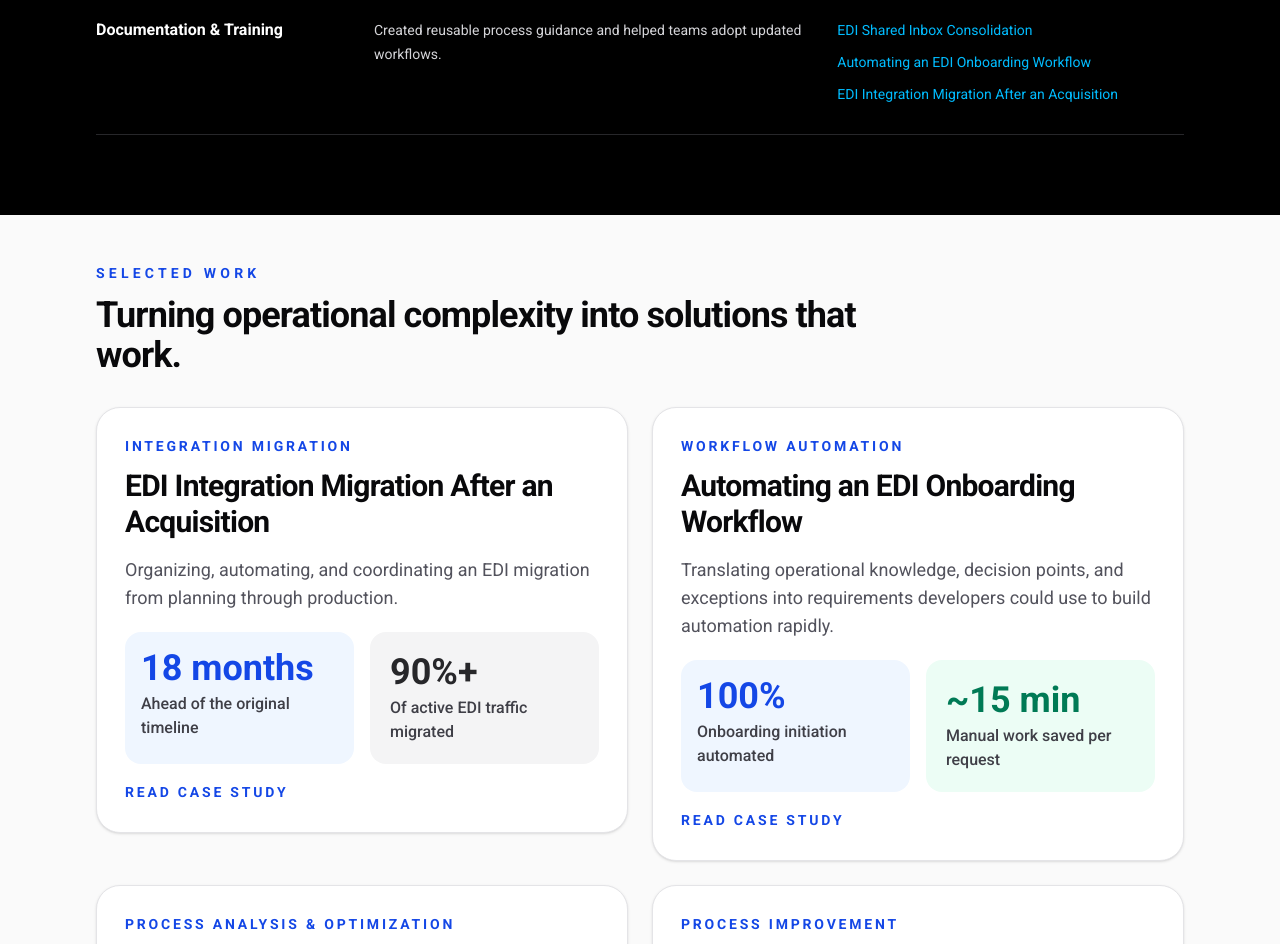
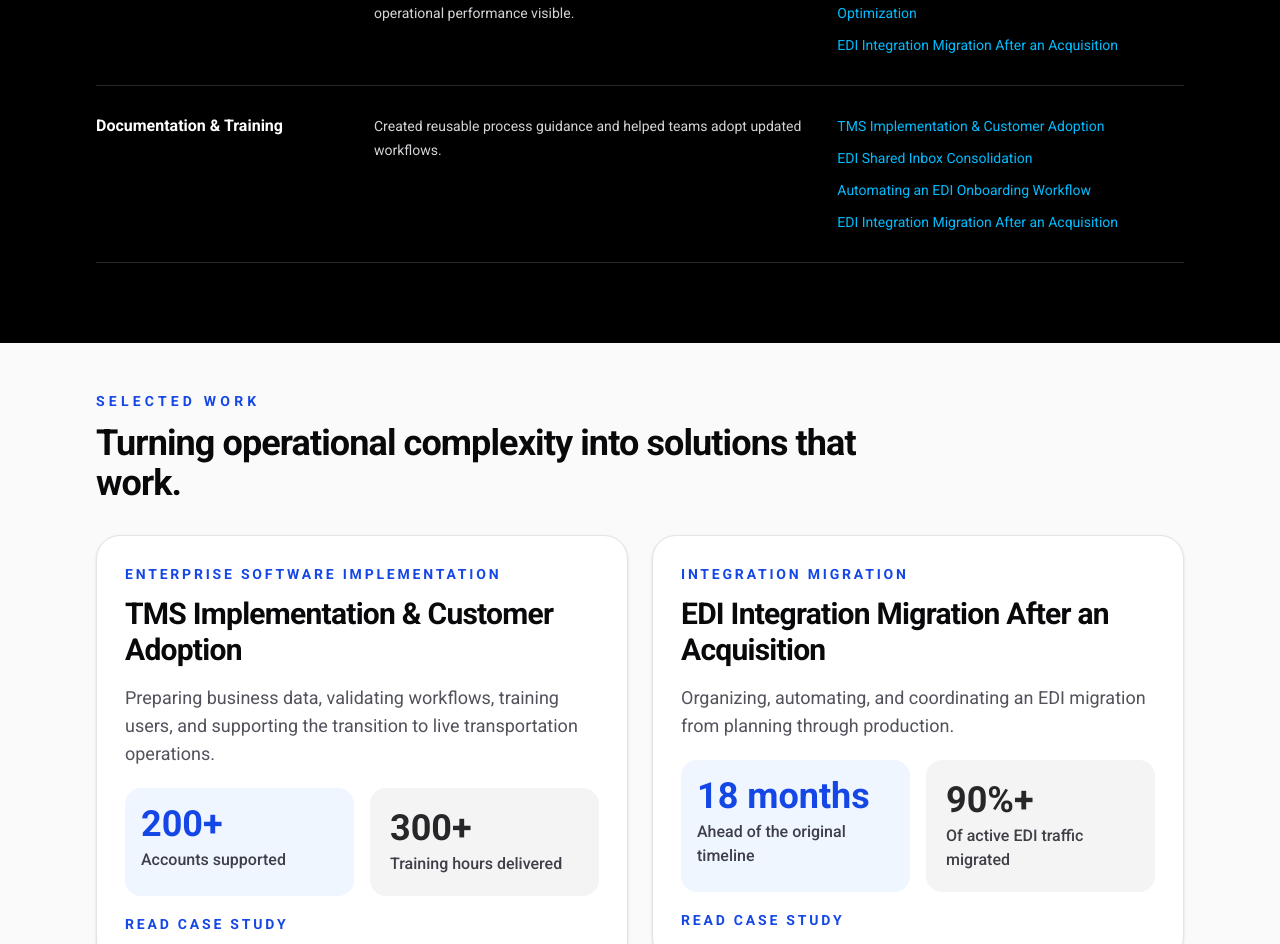
Before and after one commit to aprilsmith4026-bot/april-portfolio, a Next.js app: page / in a window 1280 px wide. Shown: the part 2188-3132 px from the top of the page. Built offline with nearby package versions, Linux system fonts and the light colour scheme.

Commit message:
Feature TMS implementation experience on portfolio homepage

```diff
--- a/app/page.tsx
+++ b/app/page.tsx
@@ -107,6 +107,10 @@ const responsibilities = [
     "description": "Verified data, configurations, and workflow results against expected business outcomes.",
     "projects": [
       {
+        "title": "TMS Implementation & Customer Adoption",
+        "href": "/work/tms-implementation#project-overview"
+      },
+      {
         "title": "Automating an EDI Onboarding Workflow",
         "href": "/work/edi-onboarding#testing-validation"
       },
@@ -125,6 +129,10 @@ const responsibilities = [
     "description": "Organized project activities, tracked dependencies, and coordinated production readiness.",
     "projects": [
       {
+        "title": "TMS Implementation & Customer Adoption",
+        "href": "/work/tms-implementation#project-overview"
+      },
+      {
         "title": "EDI Integration Migration After an Acquisition",
         "href": "/work/edi-migration#project-coordination"
       },
@@ -138,6 +146,10 @@ const responsibilities = [
     "responsibility": "Stakeholder Coordination",
     "description": "Connected business teams, technical teams, and partners to keep work moving.",
     "projects": [
+      {
+        "title": "TMS Implementation & Customer Adoption",
+        "href": "/work/tms-implementation#project-overview"
+      },
       {
         "title": "EDI Integration Migration After an Acquisition",
         "href": "/work/edi-migration#project-coordination"
@@ -166,6 +178,10 @@ const responsibilities = [
     "responsibility": "Documentation & Training",
     "description": "Created reusable process guidance and helped teams adopt updated workflows.",
     "projects": [
+      {
+        "title": "TMS Implementation & Customer Adoption",
+        "href": "/work/tms-implementation#training-adoption"
+      },
       {
         "title": "EDI Shared Inbox Consolidation",
         "href": "/work/shared-inbox#team-adoption"
@@ -320,6 +336,33 @@ export default function Home() {
           {/* PROJECTS */}
           <div className="mt-8 grid items-start gap-6 lg:grid-cols-2">
 
+            {/* TMS IMPLEMENTATION EXPERIENCE */}
+            <article className="rounded-3xl border border-zinc-200 bg-white p-7 shadow-sm">
+              <p className="text-sm font-semibold uppercase tracking-[0.2em] text-blue-700">
+                Enterprise Software Implementation
+              </p>
+              <h3 className="mt-3 text-2xl font-bold tracking-tight sm:text-3xl">
+                TMS Implementation &amp; Customer Adoption
+              </h3>
+              <p className="mt-4 text-lg leading-7 text-zinc-600">
+                Preparing business data, validating workflows, training users, and supporting the transition to live transportation operations.
+              </p>
+              <div className="mt-5 grid gap-4 sm:grid-cols-2">
+                <div className="rounded-2xl bg-blue-50 p-4">
+                  <p className="text-4xl font-bold text-blue-700">200+</p>
+                  <p className="mt-1 font-medium text-zinc-700">Accounts supported</p>
+                </div>
+                <div className="rounded-2xl bg-zinc-100 p-5">
+                  <p className="text-4xl font-bold text-zinc-800">300+</p>
+                  <p className="mt-1 font-medium text-zinc-700">Training hours delivered</p>
+                </div>
+              </div>
+              <div className="mt-4">
+                <Link href="/work/tms-implementation" className="text-sm font-semibold uppercase tracking-[0.2em] text-blue-700 transition hover:text-blue-900">
+                  Read case study
+                </Link>
+              </div>
+            </article>
             {/* MIGRATION PROJECT */}
             <article className="rounded-3xl border border-zinc-200 bg-white p-7 shadow-sm">
               <p className="text-sm font-semibold uppercase tracking-[0.2em] text-blue-700">
```
